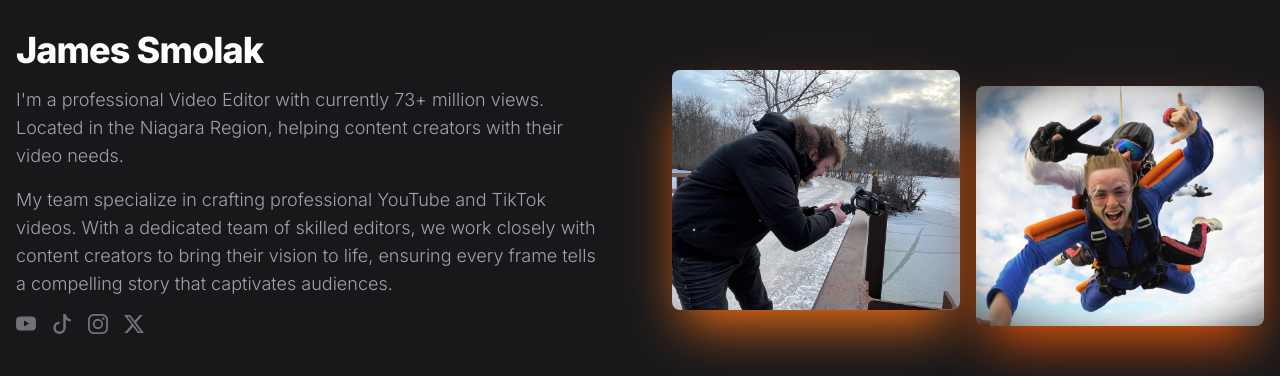
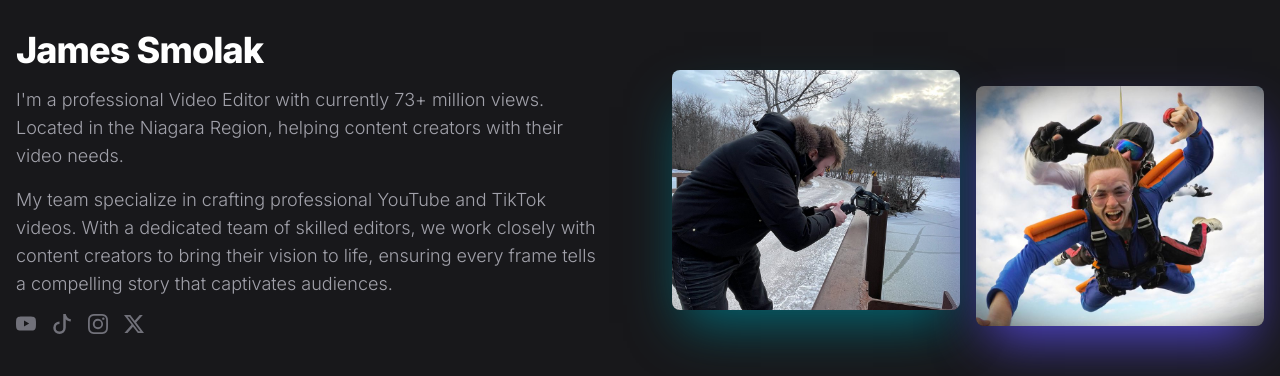
Before and after one commit to LiamCharles2001/Visionary-Studios-Media, a Next.js app: page / in a window 1280 px wide. Shown: the part 527-903 px from the top of the page. Built offline with nearby package versions, Linux system fonts and the light colour scheme.

Commit message:
Revert "Glow Revert"
This reverts commit dd39735ab4222e2502bf1e7edf8118abb576285f.

```diff
--- a/app/components/JamesSection.tsx
+++ b/app/components/JamesSection.tsx
@@ -106,7 +106,7 @@ const JamesSection = () => {
         </div>
         <div className="grid grid-cols-2 gap-4 mt-8">
           <Image
-            className="w-full rounded-lg shadow-2xl shadow-primary-500 hover:scale-110 transition duration-500"
+            className="w-full rounded-lg shadow-2xl shadow-teal-700 hover:scale-110 transition duration-500"
             width={200}
             height={200}
             src="/assets/portfolio_2.jpg"
@@ -116,7 +116,7 @@ const JamesSection = () => {
           />
 
           <Image
-            className="mt-4 w-full lg:mt-10 rounded-lg shadow-2xl shadow-primary-600 hover:scale-110 transition duration-500"
+            className="mt-4 w-full lg:mt-10 rounded-lg shadow-2xl shadow-indigo-700 hover:scale-110 transition duration-500"
             width={200}
             height={200}
             src="/assets/portfolio_4.jpg"
```
